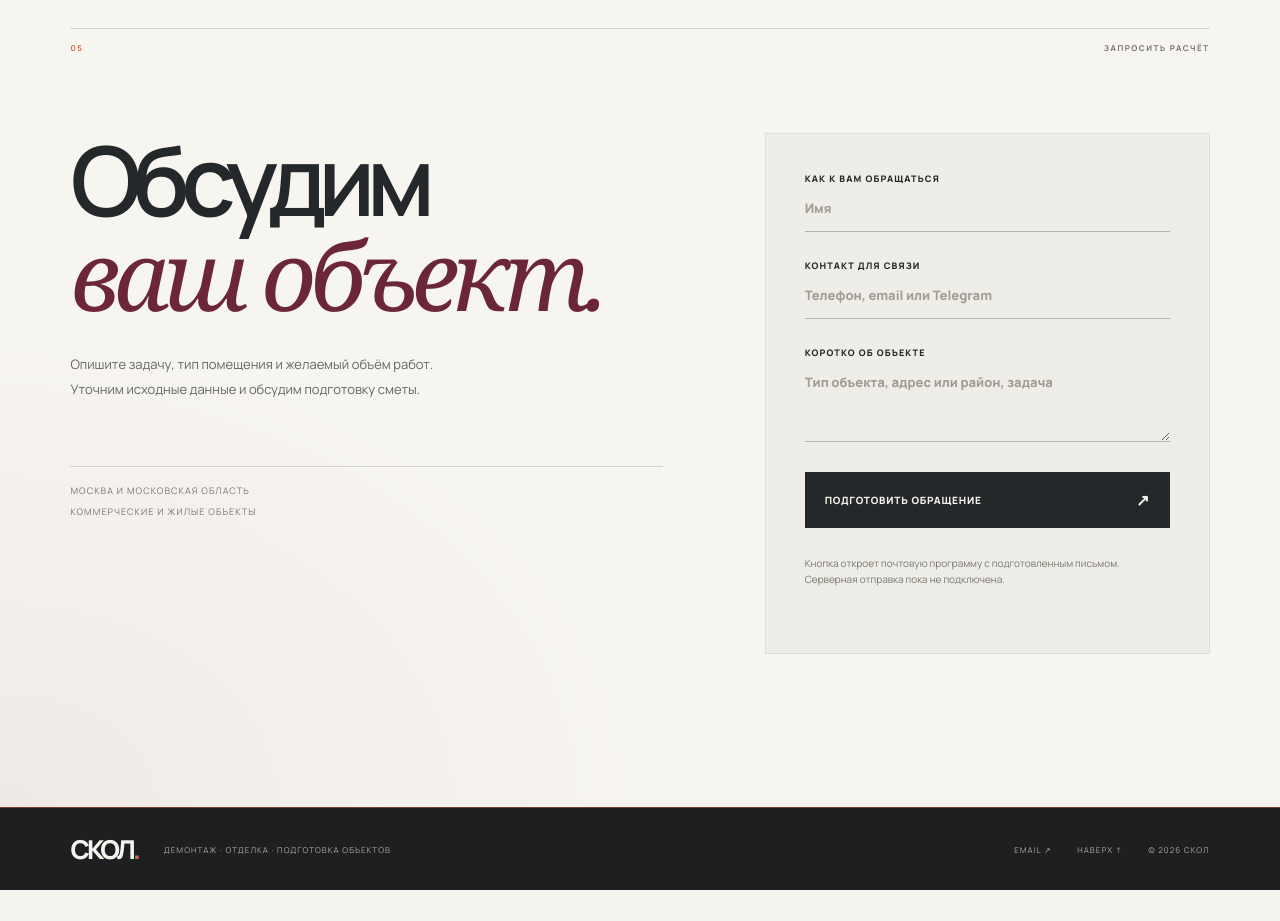
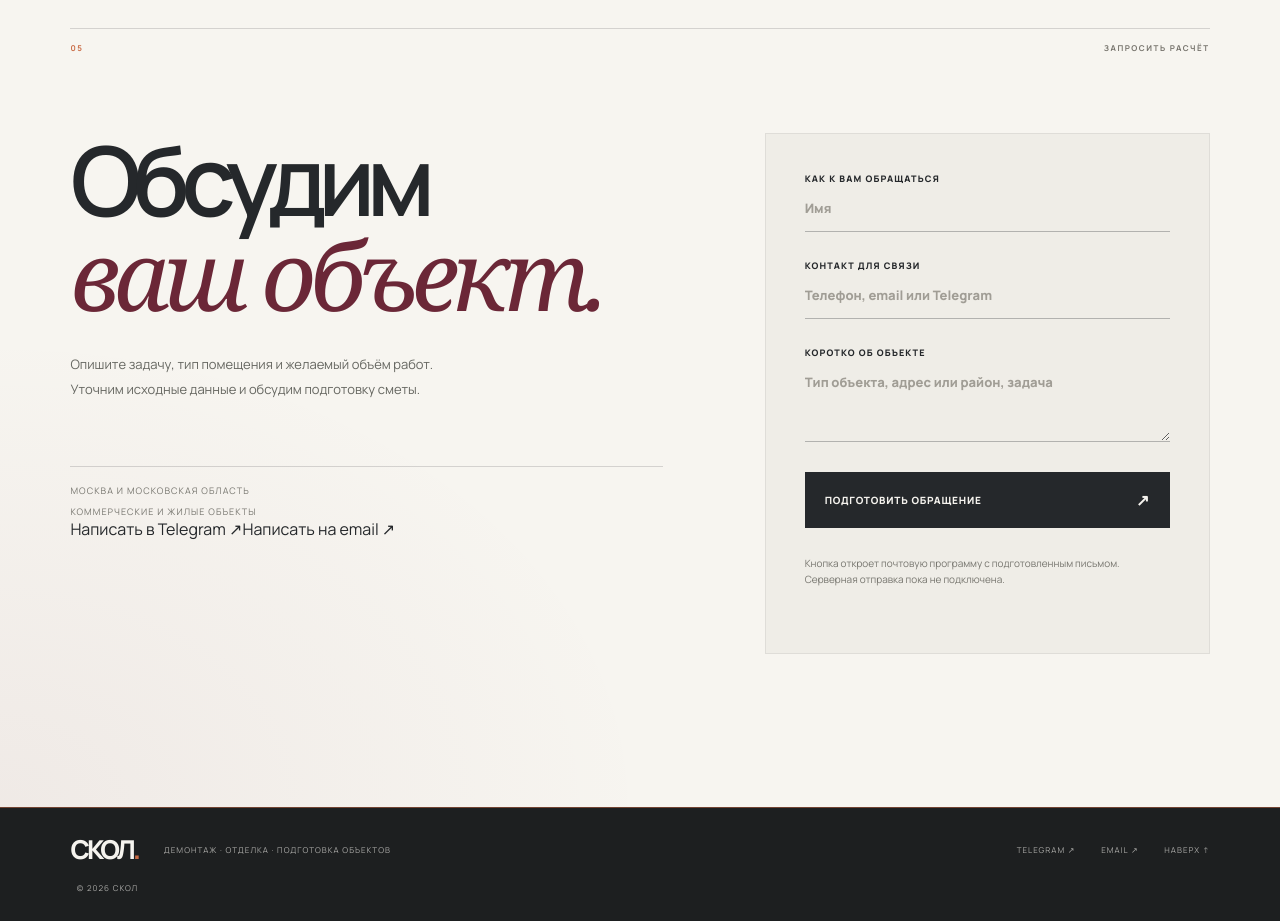
Before and after one commit to borzenkoofficial-lab/SKOL, a plain HTML site: page index.html in a window 1280 px wide. Shown: the part 7240-8161 px from the top of the page. Before the commit the page ends 8130 px from the top, so only its background shows below. Drawn offline with Linux system fonts and the light colour scheme; a web font is replaced by a local one.

Commit message:
Improve contact conversion and search metadata

```diff
--- a/index.html
+++ b/index.html
@@ -11,9 +11,11 @@
   <meta property="og:title" content="СКОЛ — демонтаж, отделка и подготовка объектов">
   <meta property="og:description" content="СКОЛ — подрядчик по демонтажу, отделочным и подготовительным работам для коммерческих и частных объектов в Москве и Московской области.">
   <meta name="twitter:card" content="summary">
-  <meta name="description" content="СКОЛ — подрядчик по демонтажу, черновой и чистовой отделке, подготовке помещений и организации работ для частных и коммерческих объектов в Москве и Московской области.">
+  <meta name="description" content="СКОЛ — демонтаж, подготовка помещений и отделочные работы для коммерческих и частных объектов в Москве и Московской области. Запросите предварительное обсуждение объёма работ.">
   <title>СКОЛ — демонтаж, отделка и подготовка объектов</title>
   <link rel="icon" href="favicon.svg" type="image/svg+xml">
+  <meta name="robots" content="index,follow">
+  <script type="application/ld+json">{"@context":"https://schema.org","@type":"Organization","name":"СКОЛ","description":"Демонтажные, подготовительные и отделочные работы для коммерческих и частных объектов.","areaServed":[{"@type":"City","name":"Москва"},{"@type":"AdministrativeArea","name":"Московская область"}],"email":"borzenko.official@yandex.ru","sameAs":["https://t.me/Sergeevitch_sm"]}</script>
   <link rel="preconnect" href="https://fonts.googleapis.com">
   <link rel="preconnect" href="https://fonts.gstatic.com" crossorigin>
   <link rel="stylesheet" href="styles.css">
@@ -117,7 +119,7 @@
     <section class="contact section-pad" id="contact">
       <div class="section-label reveal"><span>05</span><span>ЗАПРОСИТЬ РАСЧЁТ</span></div>
       <div class="contact-grid">
-        <div class="contact-copy reveal"><h2>Обсудим<br><em>ваш объект.</em></h2><p>Опишите задачу, тип помещения и желаемый объём работ. Уточним исходные данные и обсудим подготовку сметы.</p><div class="contact-meta"><span>МОСКВА И МОСКОВСКАЯ ОБЛАСТЬ</span><span>КОММЕРЧЕСКИЕ И ЖИЛЫЕ ОБЪЕКТЫ</span></div></div>
+        <div class="contact-copy reveal"><h2>Обсудим<br><em>ваш объект.</em></h2><p>Опишите задачу, тип помещения и желаемый объём работ. Уточним исходные данные и обсудим подготовку сметы.</p><div class="contact-meta"><span>МОСКВА И МОСКОВСКАЯ ОБЛАСТЬ</span><span>КОММЕРЧЕСКИЕ И ЖИЛЫЕ ОБЪЕКТЫ</span></div><div class="contact-direct"><a href="https://t.me/Sergeevitch_sm" target="_blank" rel="noopener noreferrer">Написать в Telegram <span>↗</span></a><a href="mailto:borzenko.official@yandex.ru">Написать на email <span>↗</span></a></div></div>
         <form class="contact-form reveal" id="contact-form">
           <label>Как к вам обращаться<input name="name" autocomplete="name" placeholder="Имя" required></label>
           <label>Контакт для связи<input name="contact" placeholder="Телефон, email или Telegram" required></label>
@@ -130,6 +132,6 @@
     </section>
   </main>
 
-  <footer class="footer"><a class="wordmark" href="#top">СКОЛ<span class="dot">.</span></a><span>ДЕМОНТАЖ · ОТДЕЛКА · ПОДГОТОВКА ОБЪЕКТОВ</span><a href="mailto:borzenko.official@yandex.ru" class="footer-email">EMAIL ↗</a><a href="#top" class="back-top">НАВЕРХ ↑</a><span class="copyright">© <span id="year"></span> СКОЛ</span></footer>
+  <footer class="footer"><a class="wordmark" href="#top">СКОЛ<span class="dot">.</span></a><span>ДЕМОНТАЖ · ОТДЕЛКА · ПОДГОТОВКА ОБЪЕКТОВ</span><a href="https://t.me/Sergeevitch_sm" target="_blank" rel="noopener noreferrer" class="footer-email">TELEGRAM ↗</a><a href="mailto:borzenko.official@yandex.ru" class="footer-email">EMAIL ↗</a><a href="#top" class="back-top">НАВЕРХ ↑</a><span class="copyright">© <span id="year"></span> СКОЛ</span></footer>
 </body>
 </html>
```
